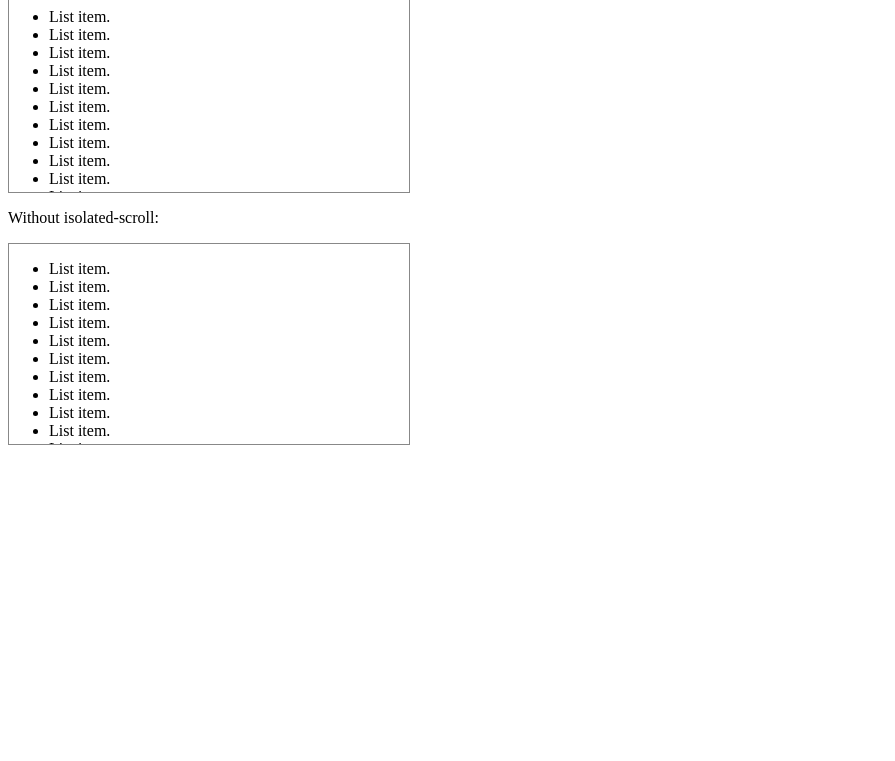
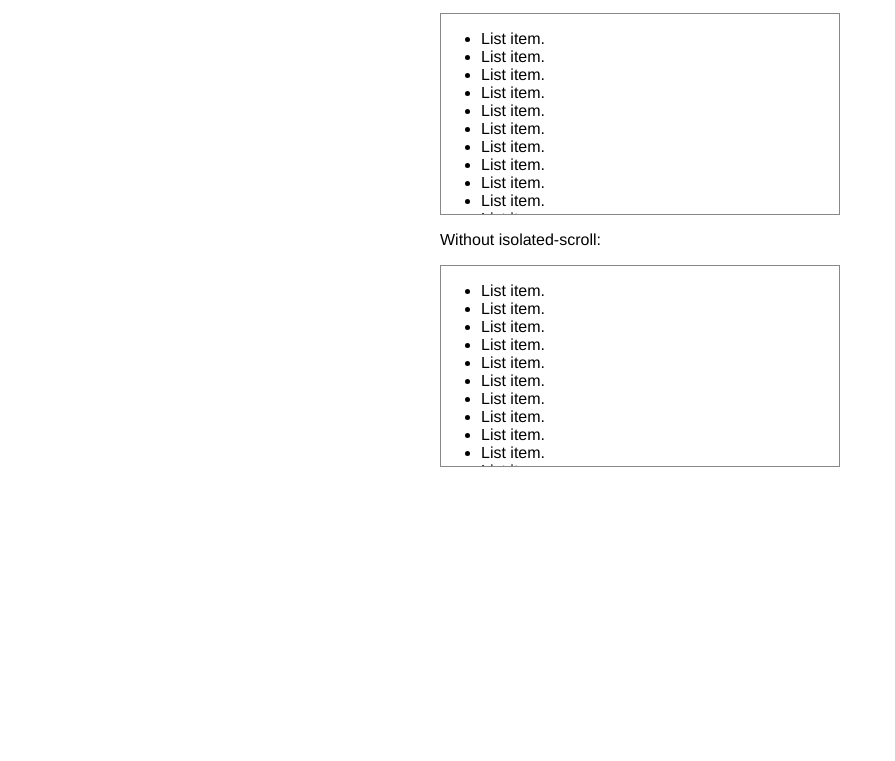
Before and after one commit to markdalgleish/isolated-scroll, a website built with webpack: page demo/index.html in a window 1280 px wide. Shown: the part 109-870 px from the top of the page, without its empty margins (0-895 px from the left). Built offline with nearby package versions, Linux system fonts and the light colour scheme.

Commit message:
Improve visual styling of demo

```diff
--- a/demo/index.html
+++ b/demo/index.html
@@ -1,9 +1,25 @@
+<style>
+  body {
+    font-family: helvetica, arial, sans-serif;
+    max-width: 400px;
+    margin: 0 auto;
+    padding: 30px;
+  }
+
+  .container {
+    border: 1px solid #888;
+    max-width: 400px;
+    height: 200px;
+    overflow: auto;
+  }
+</style>
+
 <div style="height: 9999px">
   <h1>isolated-scroll demo</h1>
 
   <p>With isolated-scroll:</p>
 
-  <div id="isolated-scroll" style="border: 1px solid #888; width: 400px; height: 200px; overflow: auto">
+  <div id="isolated-scroll" class="container">
     <ul>
       <li>List item.</li>
       <li>List item.</li>
@@ -90,7 +106,7 @@
 
   <p>Without isolated-scroll:</p>
 
-  <div style="border: 1px solid #888; width: 400px; height: 200px; overflow: auto">
+  <div class="container">
     <ul>
       <li>List item.</li>
       <li>List item.</li>
```
